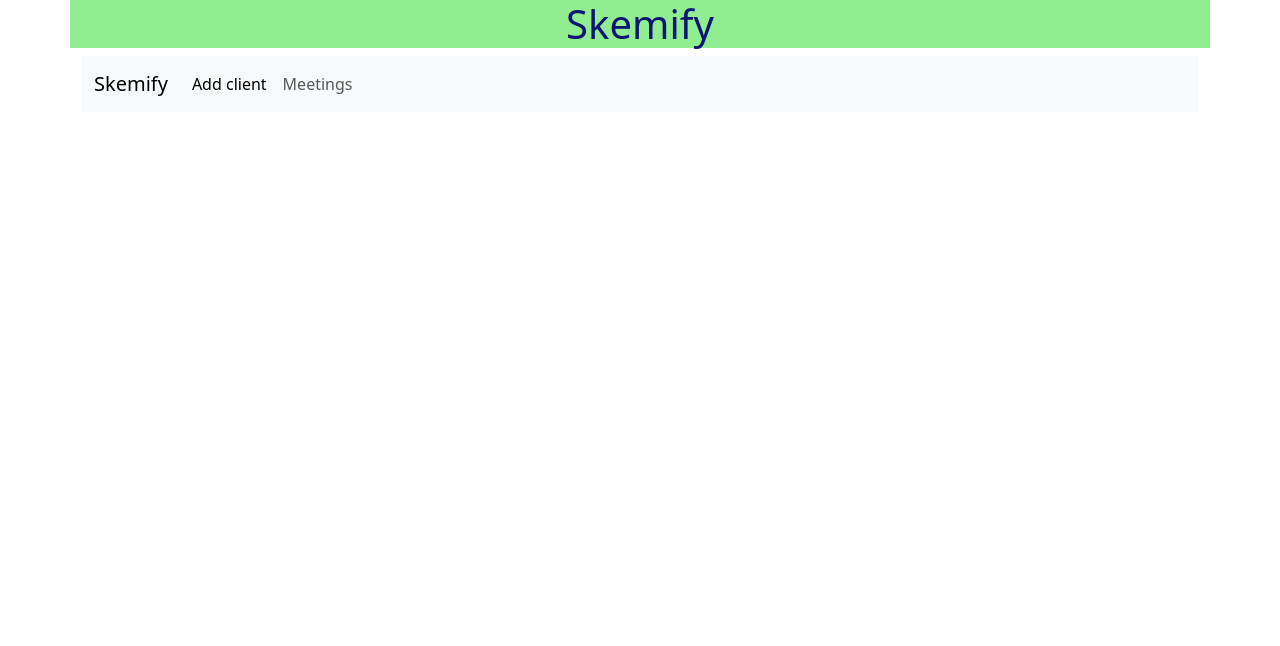
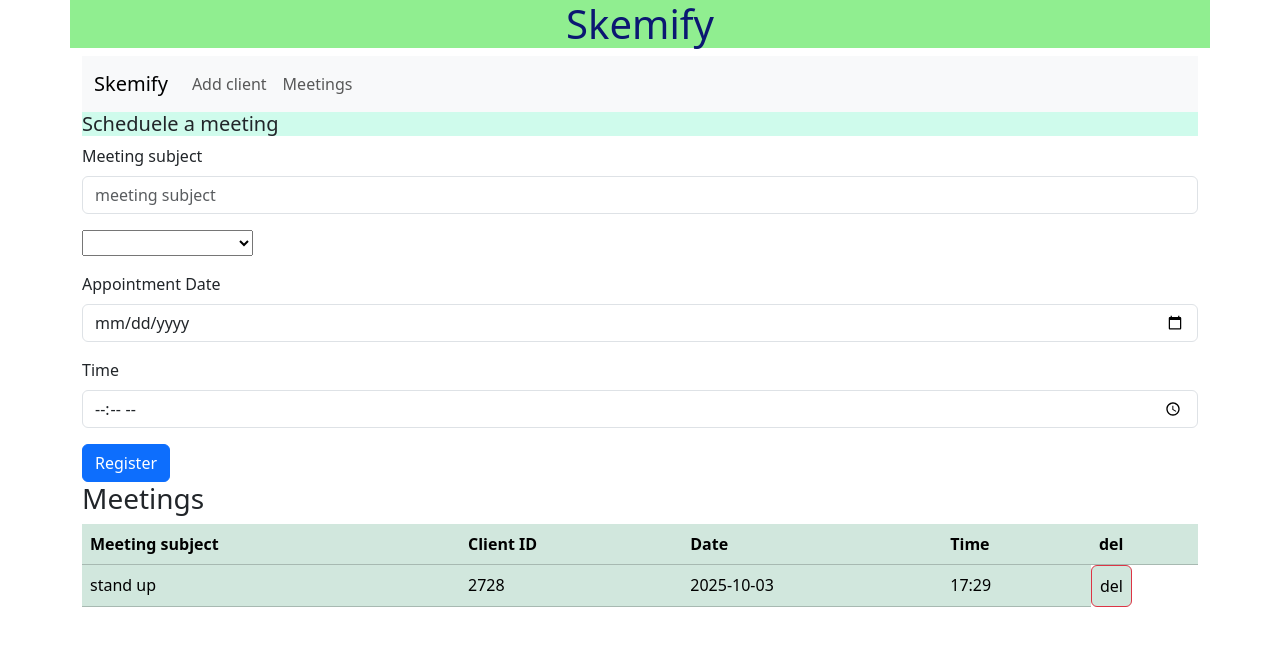
Before and after one commit to sandrauddman/clientManagementApp, an Angular app: page /meetingForm in a window 1280 px wide. Before the commit this address led to /. Shown: the top 646 px of the page. Built offline with nearby package versions, Linux system fonts and the light colour scheme; data requests are answered from the project's data file.

Commit message:
finnished meeting coded

```diff
--- a/db.json
+++ b/db.json
@@ -43,5 +43,13 @@
       "repass": ""
     }
   ],
-  "meetings": []
+  "meetings": [
+    {
+      "id": "7ee9",
+      "meetname": "stand up",
+      "clientId": "2728",
+      "date": "2025-10-03",
+      "time": "17:29"
+    }
+  ]
 }
--- a/src/app/app-routing.module.ts
+++ b/src/app/app-routing.module.ts
@@ -1,9 +1,11 @@
 import { NgModule } from '@angular/core';
 import { RouterModule, Routes } from '@angular/router';
 import { ClientFormComponent } from './client-form/client-form.component';
+import { MeetingFormComponent } from './meeting-form/meeting-form.component';
 
 const routes: Routes = [
-  {path:"clientForm", component:ClientFormComponent}
+  {path:"clientForm", component:ClientFormComponent},
+  {path:"meetingForm", component:MeetingFormComponent}
 ];
 
 @NgModule({
--- a/src/app/app.component.html
+++ b/src/app/app.component.html
@@ -11,10 +11,10 @@
       <div class="collapse navbar-collapse" id="navbarNavDropdown">
         <ul class="navbar-nav">
           <li class="nav-item">
-            <a class="nav-link active" routerLink="clientForm" aria-current="page" href="#">Add client</a>
+            <a class="nav-link" routerLink="clientForm"  >Add client</a>
           </li>
           <li class="nav-item">
-            <a class="nav-link" href="#">Meetings</a>
+            <a class="nav-link" routerLink="meetingForm" >Meetings</a>
           </li>
         </ul>
       </div>
--- a/src/app/client.service.ts
+++ b/src/app/client.service.ts
@@ -27,8 +27,8 @@ getAllClients():Observable<any[]>{
 getClient(index: number): Observable<Client>{
   return this.http.get<Client>(`${this.url}/${index}`);
 }
-deleteClient(index: number): Observable<any> {
- return this.http.delete<any>(`${this.url}/${index}`);
+deleteClient(index: number): Observable<void> {
+ return this.http.delete<void>(`${this.url}/${index}`);
 }
 updateClient(client: any, index: number): Observable<Client>{
   return this.http.put<Client>(`${this.url}/${index}`,client)
--- a/src/app/meeting-form/meeting-form.component.html
+++ b/src/app/meeting-form/meeting-form.component.html
@@ -1 +1,54 @@
-<p>meeting-form works!</p>
+<div class="container">
+    <h5 style="background-color: rgba(177, 248, 224, 0.614);">Scheduele a meeting</h5>
+    <form [formGroup]="meetingForm" (ngSubmit)="onSubmit()">
+        <div class="mb-3">
+            <label class="form-label">Meeting subject</label>
+            <input type="text" class="form-control" formControlName="meetname" id="meeting"
+                placeholder="meeting subject">
+        </div>
+
+        <div class="mb-3">
+            <select id="clientSelect" formControlName="clientId">
+                <option [ngValue]="null">-- Select a client --</option>
+                <option *ngFor="let client of clients" [ngValue]="client.id">
+                    {{ client.cname }}
+                </option>
+            </select>
+        </div>
+
+        <div class="mb-3">
+            <label for="appointmentDate" class="form-label">Appointment Date</label>
+            <input id="appointmentDate" type="date" class="form-control" formControlName="date">
+        </div>
+
+        <div class="mb-3">
+            <label for="appointmentTime" class="form-label">Time</label>
+            <input id="appointmentTime" type="time" class="form-control" formControlName="time">
+        </div>
+
+        <button type="submit" class="btn btn-primary">Register</button>
+    </form>
+</div>
+
+    <div class="container" >
+        <h3>Meetings</h3>
+
+        <table class="table table-success">
+            <thead>
+                <tr>
+                    <th>Meeting subject</th><th>Client ID</th><th>Date</th><th>Time</th><th>del</th>
+                </tr>
+            </thead>
+            <tbody>
+                <tr *ngFor="let m of meetings">
+                    <td>{{m.meetname}}</td>
+                    <td>{{m.clientId}}</td>
+                    <td>{{m.date}}</td>
+                    <td>{{m.time}}</td>
+                    <button class="btn btn-danger">del</button>
+
+                </tr>
+            </tbody>
+        </table>
+
+    </div>
--- a/src/app/meeting-form/meeting-form.component.ts
+++ b/src/app/meeting-form/meeting-form.component.ts
@@ -1,10 +1,69 @@
-import { Component } from '@angular/core';
+import { Component, OnInit } from '@angular/core';
+import { MeetingService } from '../meeting.service';
+import { FormBuilder, FormGroup } from '@angular/forms';
+import { CLientService } from '../client.service';
 
 @Component({
   selector: 'app-meeting-form',
   templateUrl: './meeting-form.component.html',
   styleUrls: ['./meeting-form.component.css']
 })
-export class MeetingFormComponent {
+export class MeetingFormComponent implements OnInit{
 
-}
+    meetings: any[]=[];
+    clients : any[]=[];
+    meetingForm:FormGroup;
+
+    constructor(private service: MeetingService, private meetbuild: FormBuilder, public clientservice: CLientService){}
+
+    ngOnInit(){ this.meetingForm=this.meetbuild.group({
+        meetname:[''],
+        clientId:[''],
+        date:[''],
+        time:['']
+      });
+      this.loadclients();
+      this.loadmeetings();
+
+    }
+
+    get form(){
+      return this.meetingForm.controls;
+    }
+
+    onSubmit(){
+      this.addmeeting(this.meetingForm.value);
+      this.meetingForm.reset();
+
+
+
+      return;
+    }
+
+
+    loadclients () {
+
+    this.clientservice.getAllClients().subscribe(client=>{this.clients=client});
+  }
+
+    addmeeting (meeting: any){
+      alert("Meeting booked : "+ meeting.meetname);
+      this.service.addMeeting(meeting).subscribe(()=>{this.loadmeetings();});
+    }
+
+    loadmeetings() {
+
+      this.service.getAllMeetings().subscribe(meeting=>{this.meetings=meeting});
+    }
+
+
+    deleteclient(i: number){
+      this.service.deleteMeeting(i).subscribe(()=>{this.loadmeetings();});
+    }
+
+    updateclient(client: any,index : number){
+      this.service.updateMeeting(client,index).subscribe(()=>{this.loadmeetings();});
+    }
+
+
+  }
--- a/src/app/meeting.service.ts
+++ b/src/app/meeting.service.ts
@@ -1,9 +1,34 @@
+import { HttpClient } from '@angular/common/http';
 import { Injectable } from '@angular/core';
+import { Observable } from 'rxjs';
 
 @Injectable({
   providedIn: 'root'
 })
 export class MeetingService {
 
-  constructor() { }
-}
+ private url:string="http://localhost:3000/meetings"
+
+   constructor(private http: HttpClient ) { }
+
+ addMeeting(meeting : any): Observable<any>{
+   return this.http.post<any>(this.url, meeting);
+
+ }
+
+ getAllMeetings():Observable<any[]>{
+   return this.http.get<any[]>(this.url);
+ }
+
+ getMeeting(index: number): Observable<any>{
+   return this.http.get<any>(`${this.url}/${index}`);
+ }
+ deleteMeeting(index: number): Observable<any> {
+  return this.http.delete<any>(`${this.url}/${index}`);
+ }
+ updateMeeting(meeting: any, index: number): Observable<any>{
+   return this.http.put<any>(`${this.url}/${index}`,meeting)
+
+ }
+
+ }
```
